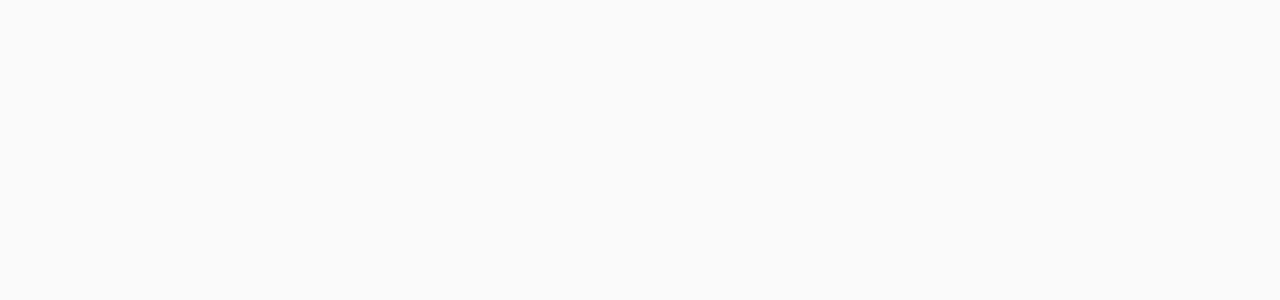
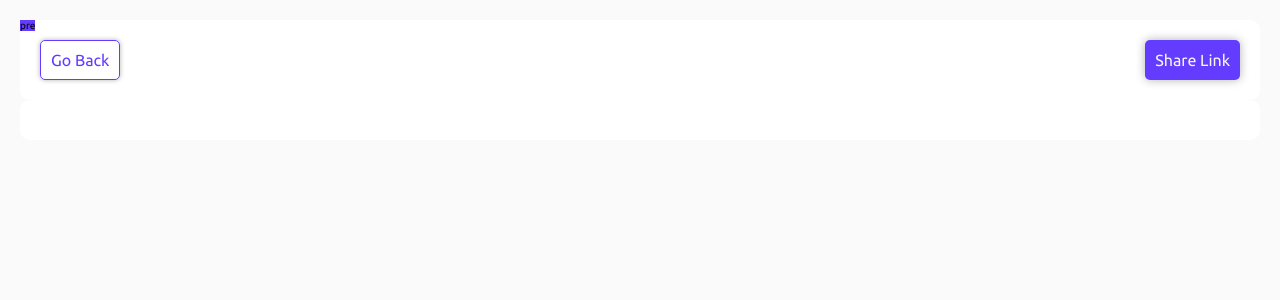
Before and after one commit to hidalest/link-sharing-app, a React (Vite) app: page /preview in a window 1280 px wide. Before the commit this address had no page. Shown: the top 300 px of the page. Built offline with nearby package versions, Linux system fonts and the light colour scheme.

Commit message:
feat: starting the development of the card links

```diff
--- a/src/App.scss
+++ b/src/App.scss
@@ -12,16 +12,16 @@
   font-size: 10px;
 }
 body {
-  max-width: 1280px;
-  margin: 0 auto;
-  padding: 2rem;
   background-color: $borders;
-
   @include responsiveMax($phone) {
     padding: 0;
   }
 
   & .main {
+    max-width: 1280px;
+    margin: 0 auto;
+    padding: 2rem;
+
     @include responsiveMax($phone) {
       padding: 2.4rem;
     }
--- a/src/App.tsx
+++ b/src/App.tsx
@@ -1,24 +1,29 @@
 import { Route, Routes } from 'react-router-dom';
 import HomeLinks from './layout/HomeLinks/HomeLinks';
 
+import { useAppSelector } from './hooks/hooks';
+import Preview from './layout/Preview/Preview';
+
 import data from './data.json';
-
 import './App.scss';
 
 function App() {
   const { homeLinksData } = data;
+  const username = useAppSelector((state) => state.userProfile.username);
 
   return (
-    <>
+    <div className='app'>
       <main className={'main'}>
         <Routes>
           <Route
             path='/home'
             element={<HomeLinks homeLinksData={homeLinksData} />}
           />
+          {/* //BUG the navigation is working weard when there's no username */}
+          <Route path={`/preview/${username}`} element={<Preview />} />
         </Routes>
       </main>
-    </>
+    </div>
   );
 }
 
--- a/src/components/NavBar/Navbar.tsx
+++ b/src/components/NavBar/Navbar.tsx
@@ -61,7 +61,7 @@
         </Link>
       </section>
       <Link
-        to={`/usr/${username.toLowerCase()}`}
+        to={`/preview/${username.toLowerCase()}`}
         className={`${styles.navbarLinks}`}
       >
         <Button priority='secondary' className={styles.previewBtn}>
--- a/src/index.css
+++ /dev/null
@@ -1,2 +0,0 @@
-body {
-}
--- /dev/null
+++ b/src/index.scss
@@ -0,0 +1,8 @@
+@import './sassStyles/_variables.scss';
+
+.main {
+  // max-width: 1280px;
+  // margin: 0 auto;
+  // padding: 2rem;
+  // background-color: $borders;
+}
--- /dev/null
+++ b/src/layout/Preview/Preview.module.scss
@@ -0,0 +1,18 @@
+@import '../../sassStyles/variables';
+
+.preview {
+  &--navigation {
+    background-color: $purple;
+    position: absolute;
+    width: 100%;
+    max-width: fit-content;
+  }
+  &--navigation_bar {
+    display: flex;
+    justify-content: space-between;
+
+    button {
+      font-size: 1.6rem;
+    }
+  }
+}
--- /dev/null
+++ b/src/layout/Preview/Preview.tsx
@@ -0,0 +1,25 @@
+import React from 'react';
+
+import styles from './Preview.module.scss';
+import Card from '../../components/UI/Card/Card';
+import Button from '../../components/UI/Button/Button';
+
+function Preview() {
+  return (
+    <section className={styles.preview}>
+      <div className={styles['preview--navigation']}>
+        <p>pre</p>
+      </div>
+      <nav className={styles['preview--navigation2']}>
+        <Card priority='white' className={styles['preview--navigation_bar']}>
+          <Button priority='secondary'>Go Back</Button>
+          <Button priority='primary'>Share Link</Button>
+        </Card>
+      </nav>
+
+      <Card priority='white'></Card>
+    </section>
+  );
+}
+
+export default Preview;
--- a/src/main.tsx
+++ b/src/main.tsx
@@ -5,7 +5,7 @@
 import { Provider } from 'react-redux';
 import store from './store/store.ts';
 
-import './index.css';
+import './index.scss';
 
 ReactDOM.createRoot(document.getElementById('root')!).render(
   <React.StrictMode>
```
